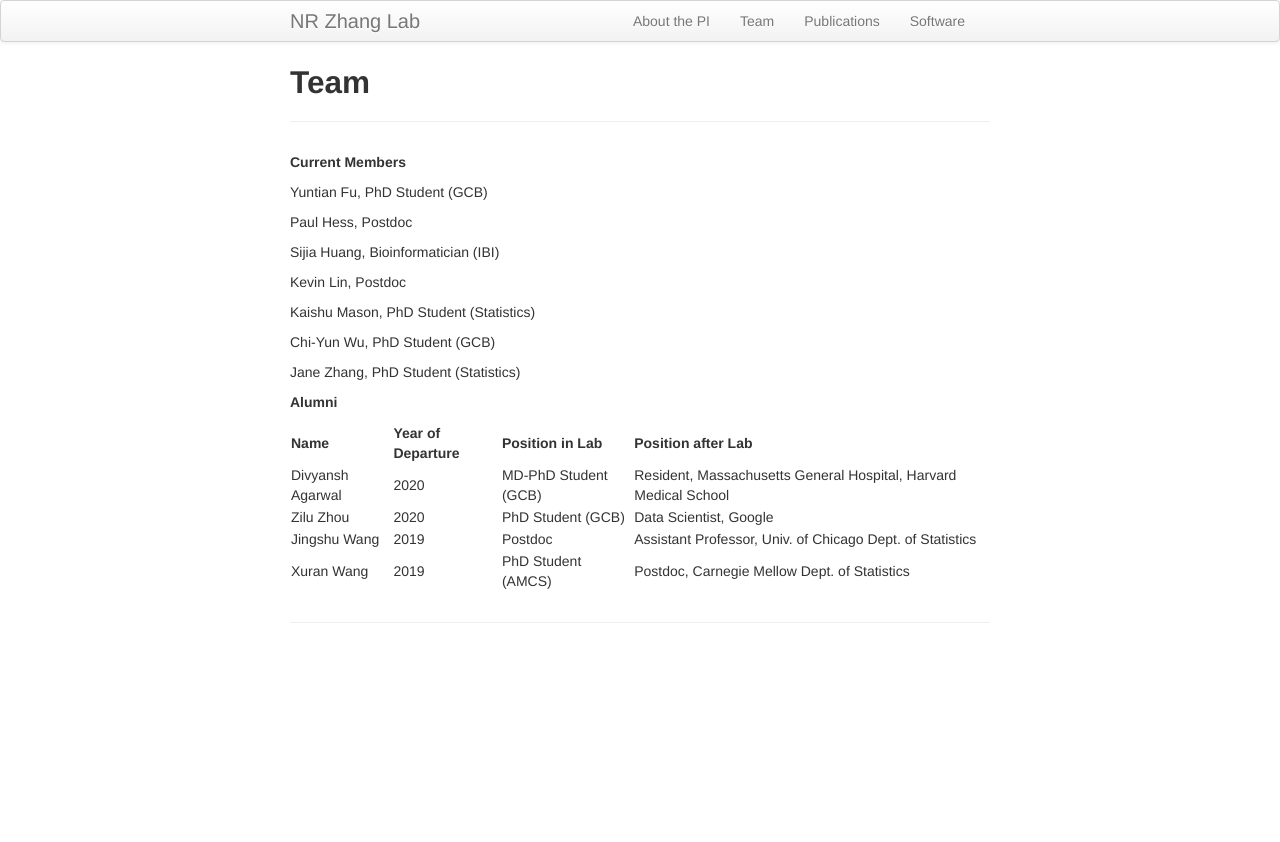
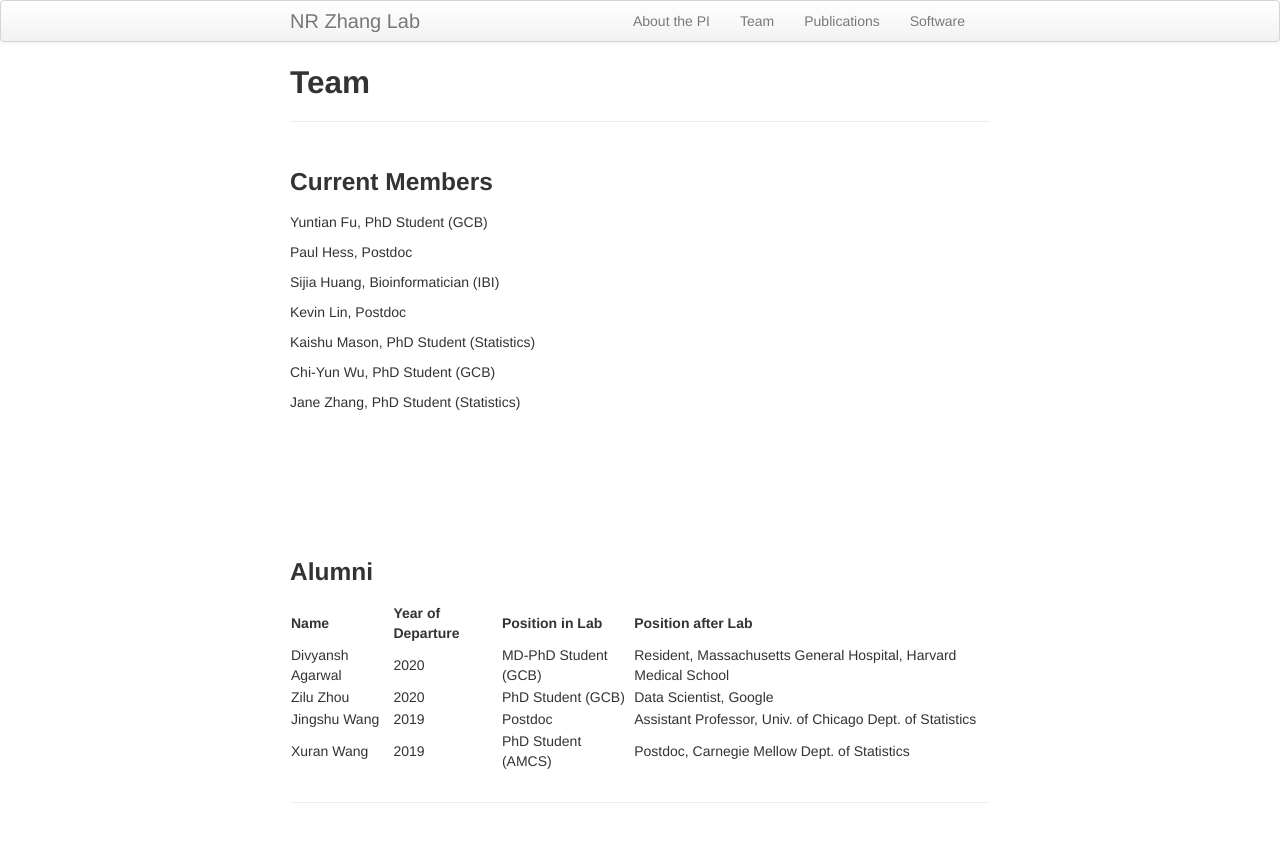
Before and after one commit to nzhanglab/nzhanglab.github.io, a Jekyll site: the page built from pages/team.md, in a window 1280 px wide. Shown: the top 842 px of the page. Built offline with Jekyll 4.4.1, drawn with Linux system fonts in a browser that asks for light colours.

Commit message:
small aesthetics

```diff
--- a/pages/team.md
+++ b/pages/team.md
@@ -4,7 +4,7 @@ title: Team
 description: List of Lab Members
 ---
 
-**Current Members**
+### Current Members
 
 Yuntian Fu, PhD Student (GCB)
 
@@ -20,7 +20,12 @@ Chi-Yun Wu, PhD Student (GCB)
 
 Jane Zhang, PhD Student (Statistics)
 
-**Alumni**
+
+<br/><br/>
+<br/><br/>
+<br/><br/>
+
+### Alumni
 
 Name | Year of Departure | Position in Lab | Position after Lab
 :----|:------------------|:----------------|:------------------
```
